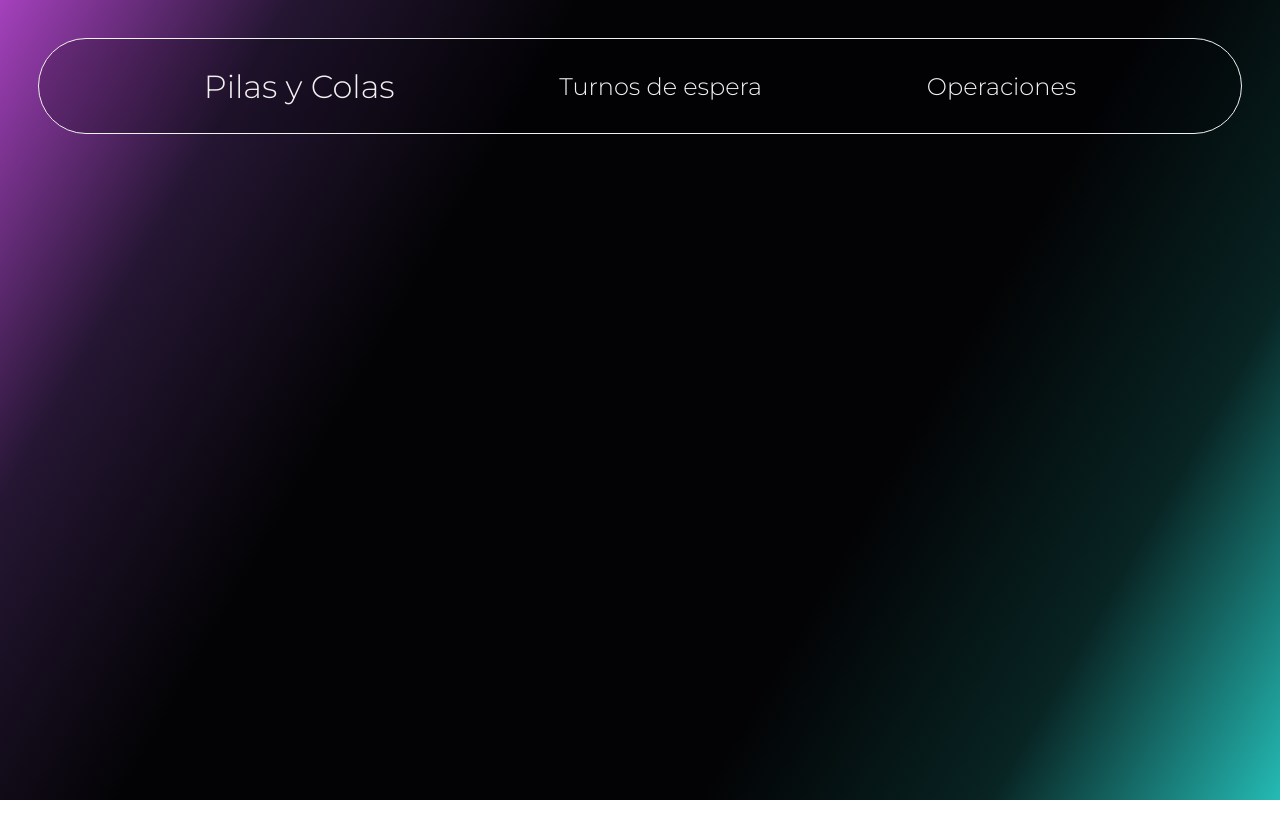
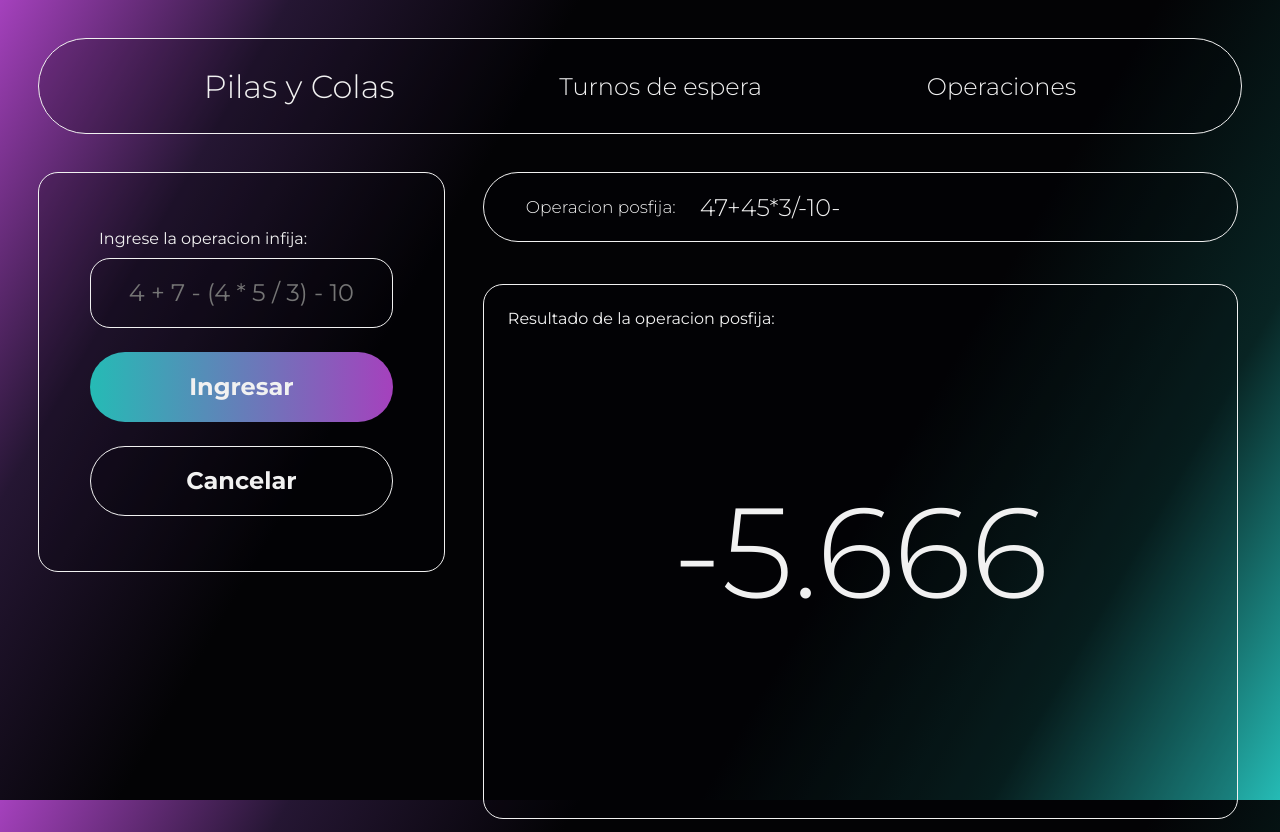
Before and after one commit to sweetArizCider/Software-Bancos-Colas-Prioridad, a React (Vite) app: page /operaciones in a window 1280 px wide. Before the commit the page ends 800 px from the top, so only its background shows below. Built offline with nearby package versions, Linux system fonts and the light colour scheme.

Commit message:
UI Operaciones

```diff
--- a/src/assets/components/Operaciones.jsx
+++ b/src/assets/components/Operaciones.jsx
@@ -1,11 +1,14 @@
 import {NavBar} from "../layout/NavBar"
-
+import './App.css'
+import { InputOperaciones } from "../layout/operaciones/InputOperaciones"
+import { ResultOperacioens } from "../layout/operaciones/ResultOperaciones"
 function Operaciones(){
     return (
         <>
             <NavBar titulo="Pilas y Colas" />
-            <main className="main-operaciones">
-
+            <main className="main-app">
+                <InputOperaciones/>
+                <ResultOperacioens/>
             </main>
         </>
 
--- /dev/null
+++ b/src/assets/layout/operaciones/InputOperaciones.css
@@ -0,0 +1,41 @@
+#operaciones-input-section{
+    display: flex;
+    flex-direction: column;
+    justify-content: center;
+    width: 35%;
+    height: 400px;
+    border: 1px solid #F1F1F1;
+    border-radius: 20px;
+    margin: 0 38px 38px 38px;
+    background-color: #03030535;
+    gap: 24px;
+}
+
+#operaciones-input-article{
+    display: flex;
+    flex-direction: column;
+}
+
+#operaciones-input-article input{
+    width: auto;
+    height: 70px;
+    background-color: #03030535 ;
+    border: 1px solid #F1F1F1;
+    border-radius: 20px;
+    margin: 10px 51px 0 51px;
+}
+
+#operaciones-input-article label{
+    margin-left: 60px;
+}
+
+.operaciones-button{
+    width: auto;
+    height: 70px;
+    margin: 0 51px 0 51px;
+    background-color: #03030535 ;
+    border: 1px solid #F1F1F1;
+    border-radius: 50px;
+    font-size: 24px;
+    font-weight: bold;
+}
--- a/src/assets/layout/operaciones/InputOperaciones.jsx
+++ b/src/assets/layout/operaciones/InputOperaciones.jsx
@@ -1,3 +1,14 @@
+import './InputOperaciones.css'
+
 export const InputOperaciones = () => {
-
+    return(
+        <section id="operaciones-input-section">
+            <article id="operaciones-input-article">
+                <label >Ingrese la operacion infija:</label>
+                <input type="text" placeholder='4 + 7 - (4 * 5 / 3) - 10'/>
+            </article>
+                <button className="operaciones-button" id="selected">Ingresar</button>
+                <button className="operaciones-button">Cancelar</button>
+        </section>
+    )
 }
--- /dev/null
+++ b/src/assets/layout/operaciones/Posfija.css
@@ -0,0 +1,19 @@
+#posfija-article{
+    width: auto;
+    height: 70px;
+    background-color: #03030535 ;
+    border: 1px solid #F1F1F1;
+    border-radius: 50px;
+    font-size: 24px;
+    font-weight: bold;
+    display: flex;
+    flex-direction: row;
+    align-items: center;
+    gap: 24px;
+}
+
+#posfija-article label{
+    margin-left: 42px;
+    font-size: 17px;
+    font-weight: 350;
+}
--- /dev/null
+++ b/src/assets/layout/operaciones/Posfija.jsx
@@ -0,0 +1,10 @@
+import './Posfija.css';
+
+export const Posfija = () => {
+    return (
+        <article id="posfija-article">
+            <label>Operacion posfija:</label>
+            <p>47+45*3/-10-</p>
+        </article>
+    )
+}
--- /dev/null
+++ b/src/assets/layout/operaciones/ResultOperaciones.css
@@ -0,0 +1,8 @@
+#result-operaciones-section{
+    display: flex;
+    flex-direction: column;
+    width: 65%;
+    height: 660px;
+    margin-right: 42px;
+    gap: 42px;
+}
--- /dev/null
+++ b/src/assets/layout/operaciones/ResultOperaciones.jsx
@@ -0,0 +1,14 @@
+import { ResultPosfija } from "./ResultPosfija"
+import { Posfija } from "./Posfija"
+import "./ResultOperaciones.css"
+
+export const ResultOperacioens = () => {
+    return(
+        <>
+            <section id="result-operaciones-section">
+                <Posfija/>
+                <ResultPosfija/>
+            </section>
+        </>
+    )
+}
--- /dev/null
+++ b/src/assets/layout/operaciones/ResultPosfija.css
@@ -0,0 +1,24 @@
+#posfija-result-article{
+    width: 100%;
+    height: 535px;
+    border: 1px solid #f1f1f1;
+    border-radius: 20px;
+    display: flex;
+    flex-direction: column;
+    overflow: auto;
+    gap: 25px;
+    background-color: #03030535;
+    position: relative;
+    justify-content: center;
+    align-items: center;
+}
+
+#posfija-result-article label{
+    position: absolute;
+    left: 24px;
+    top: 24px;
+}
+
+#posfija-result-article h1{
+    font-size: 128px;
+}
--- /dev/null
+++ b/src/assets/layout/operaciones/ResultPosfija.jsx
@@ -0,0 +1,10 @@
+import './ResultPosfija.css'
+
+export const ResultPosfija = () => {
+    return (
+        <article id="posfija-result-article">
+            <label>Resultado de la operacion posfija:</label>
+            <h1>-5.666</h1>
+        </article>
+    )
+}
--- a/src/index.css
+++ b/src/index.css
@@ -15,3 +15,12 @@ body{
   display: flex;
   flex-direction: column;
 }
+
+input{
+  font-size: 24px;
+  align-items: center;
+  text-align: center;
+}
+input::placeholder{
+    font-size: 24px;
+}
```
